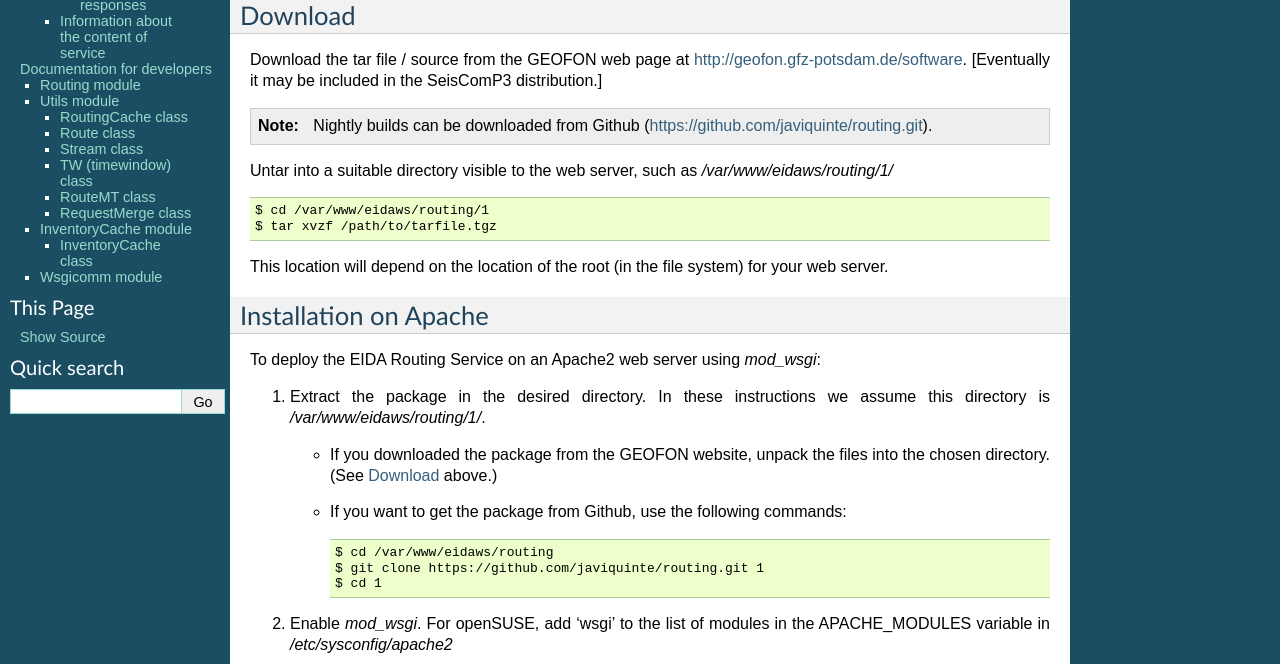
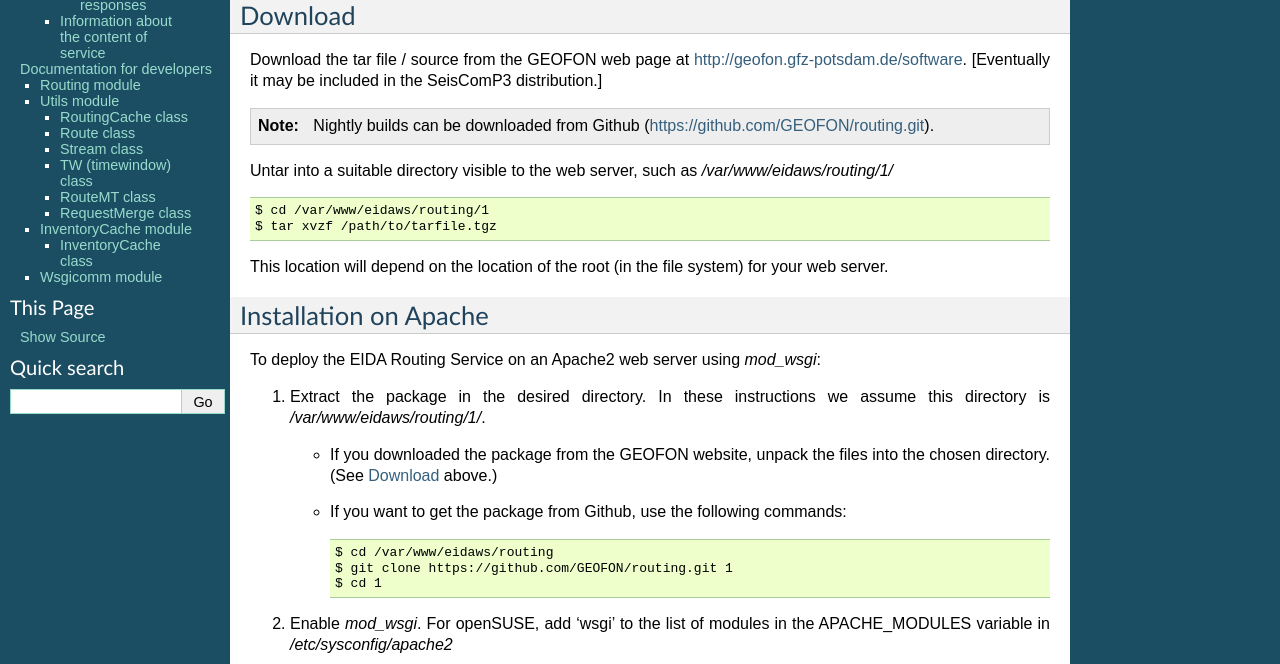
Before and after one commit to EIDA/routing, a Sphinx documentation site: the page built from doc/index.rst, in a window 1280 px wide and 900 px high, scrolled down 606 px. Shown: the part 143-807 px from the top of the window. Built offline with Sphinx 7.4.7, drawn with Linux system fonts in a browser that asks for light colours; some of the changed lines change nothing that is shown.

Commit message:
Transfer the ownership of the repository at Github from javiquinte to GEOFON.

```diff
--- a/doc/index.rst
+++ b/doc/index.rst
@@ -61,7 +61,7 @@ Download the tar file / source from the GEOFON web page at http://geofon.gfz-pot
 [Eventually it may be included in the SeisComP3 distribution.]
 
 .. note ::
-    Nightly builds can be downloaded from Github (https://github.com/javiquinte/routing.git).
+    Nightly builds can be downloaded from Github (https://github.com/GEOFON/routing.git).
 
 Untar into a suitable directory visible to the web server,
 such as `/var/www/eidaws/routing/1/` ::
@@ -88,7 +88,7 @@ To deploy the EIDA Routing Service on an Apache2 web server using `mod_wsgi`:
    * If you want to get the package from Github, use the following commands: ::
 
        $ cd /var/www/eidaws/routing
-       $ git clone https://github.com/javiquinte/routing.git 1
+       $ git clone https://github.com/GEOFON/routing.git 1
        $ cd 1
 
 #. Enable `mod_wsgi`. For openSUSE, add 'wsgi' to the list of modules in the
```
